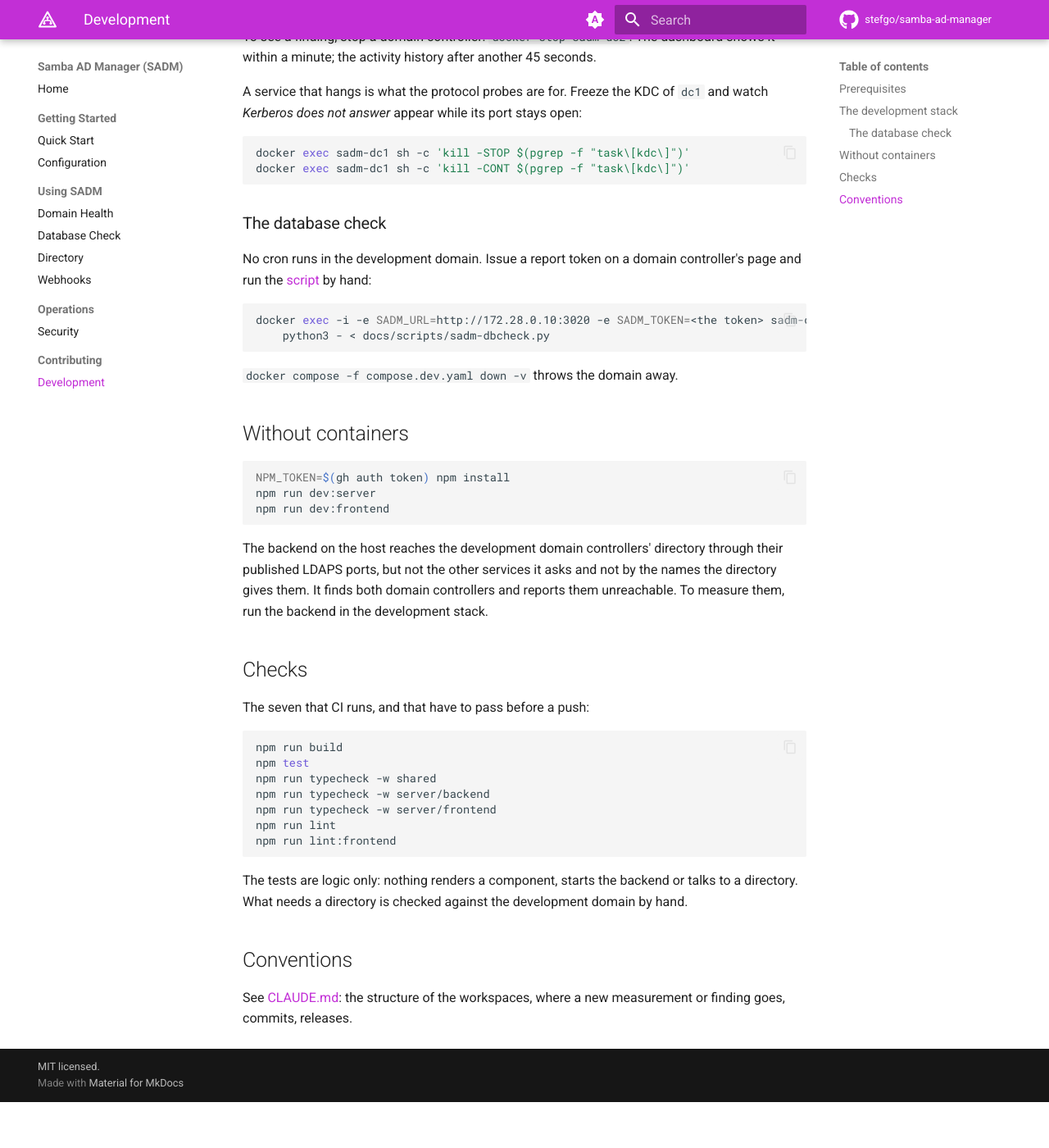
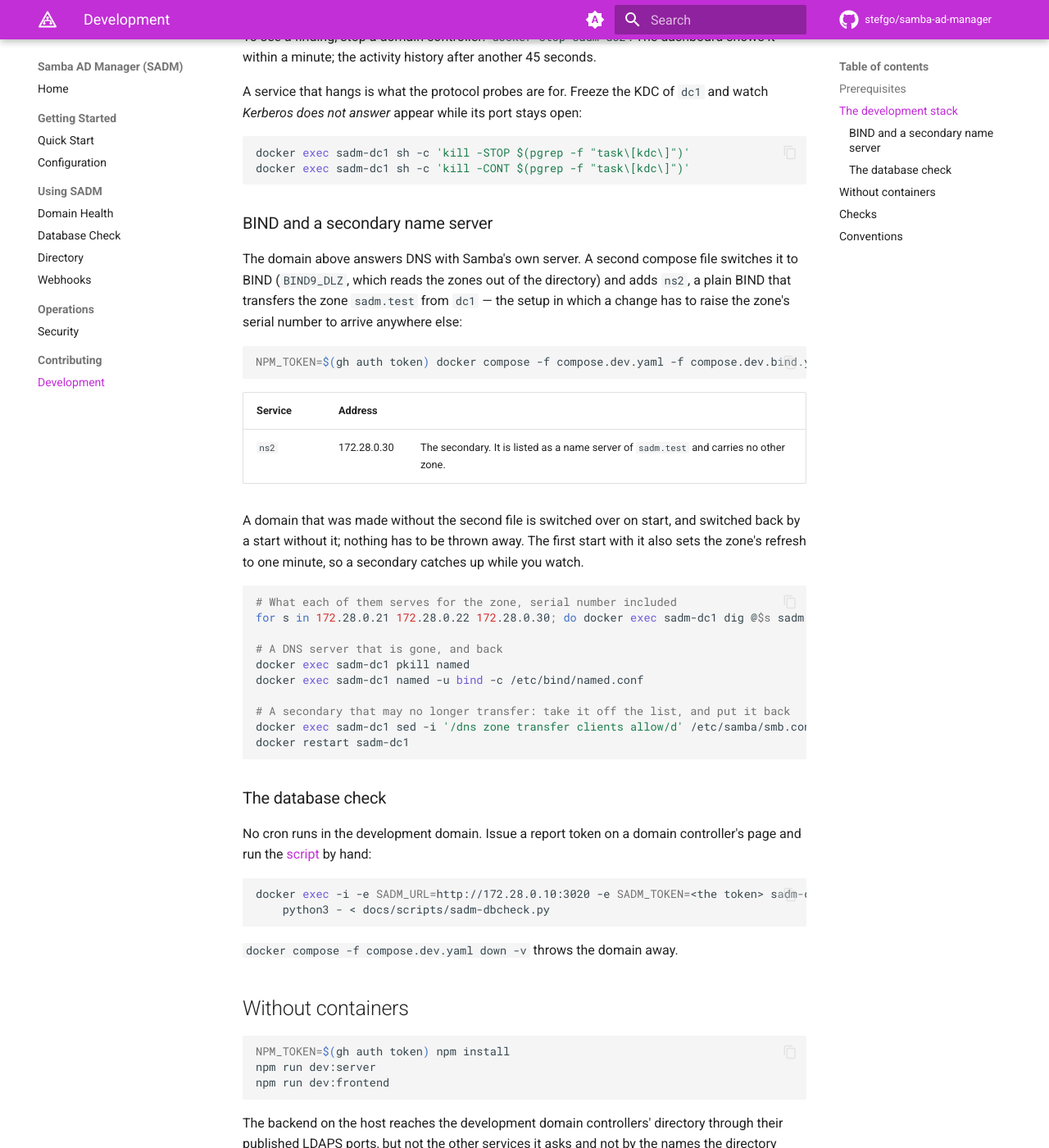
Before and after one commit to stefgo/samba-ad-manager, an MkDocs documentation site: the page built from docs/development.md, in a window 1280 px wide and 1400 px high, scrolled down 829 px. Shown: the whole window at 82% size. Built offline with MkDocs 1.6.1 and Material for MkDocs 9.7.7, drawn with Linux system fonts in a browser that asks for light colours; comment, search, counter and statistics services are not loaded; before the commit the page ends 2173 px from its top, so only the background shows below that.

Commit message:
build(dev): Run the development domain on BIND with a secondary name server
A second compose file, compose.dev.bind.yaml, switches the development domain
to the BIND9_DLZ backend and adds ns2, a plain BIND that transfers the zone
sadm.test from dc1 and is listed as one of its name servers.

The entrypoint of a domain controller takes the backend from
SAMBA_DNS_BACKEND and switches an existing domain over on start, in either
direction, so no domain has to be thrown away for it. With BIND it writes
named.conf itself and names the newest DLZ module Samba ships: Debian's
BIND 9.20 loads the one built for 9.18.

Co-Authored-By: Claude Opus 5.5 <noreply@anthropic.com>

````diff
--- a/docs/development.md
+++ b/docs/development.md
@@ -34,6 +34,38 @@ A service that hangs is what the protocol probes are for. Freeze the KDC of `dc1
 ```bash
 docker exec sadm-dc1 sh -c 'kill -STOP $(pgrep -f "task\[kdc\]")'
 docker exec sadm-dc1 sh -c 'kill -CONT $(pgrep -f "task\[kdc\]")'
+```
+
+### BIND and a secondary name server
+
+The domain above answers DNS with Samba's own server. A second compose file switches it to
+BIND (`BIND9_DLZ`, which reads the zones out of the directory) and adds `ns2`, a plain BIND
+that transfers the zone `sadm.test` from `dc1` — the setup in which a change has to raise
+the zone's serial number to arrive anywhere else:
+
+```bash
+NPM_TOKEN=$(gh auth token) docker compose -f compose.dev.yaml -f compose.dev.bind.yaml up --build
+```
+
+| Service | Address | |
+|---|---|---|
+| `ns2` | 172.28.0.30 | The secondary. It is listed as a name server of `sadm.test` and carries no other zone. |
+
+A domain that was made without the second file is switched over on start, and switched back
+by a start without it; nothing has to be thrown away. The first start with it also sets the
+zone's refresh to one minute, so a secondary catches up while you watch.
+
+```bash
+# What each of them serves for the zone, serial number included
+for s in 172.28.0.21 172.28.0.22 172.28.0.30; do docker exec sadm-dc1 dig @$s sadm.test SOA +norec +short; done
+
+# A DNS server that is gone, and back
+docker exec sadm-dc1 pkill named
+docker exec sadm-dc1 named -u bind -c /etc/bind/named.conf
+
+# A secondary that may no longer transfer: take it off the list, and put it back
+docker exec sadm-dc1 sed -i '/dns zone transfer clients allow/d' /etc/samba/smb.conf
+docker restart sadm-dc1
 ```
 
 ### The database check
````
Also changed, not shown: CLAUDE.md (+2 -1 lines), compose.dev.bind.yaml (added, +45 -0 lines), 3 other files.
